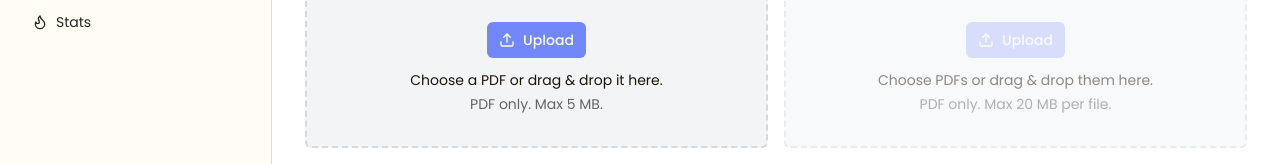
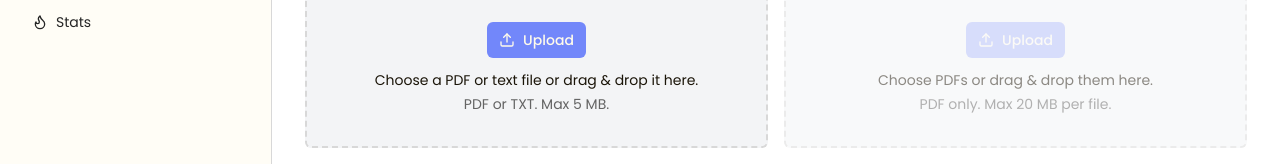
Before and after one commit to kurilpratik/hirewise, a React (Vite) app in the folder client/: page /jobs/1 in a window 1280 px wide. Both pictures are taken after a click on the tab "Upload Resumes". Shown: the part 278-442 px from the top of the page. Built offline with nearby package versions, Linux system fonts and the light colour scheme; a web font is replaced by a local one.

Commit message:
Add support to upload txt files

```diff
--- a/client/src/components/UploadResumes.jsx
+++ b/client/src/components/UploadResumes.jsx
@@ -16,8 +16,14 @@ const UploadResumes = () => {
   const handleFileSelect = (selectedFile) => {
     if (!selectedFile) return;
 
-    if (selectedFile.type !== "application/pdf") {
-      alert("Please select a PDF file.");
+    const allowedTypes = ["application/pdf", "text/plain"];
+    const allowedExtensions = [".pdf", ".txt"];
+    const fileName = selectedFile.name.toLowerCase();
+    const isValidType = allowedTypes.includes(selectedFile.type);
+    const isValidExtension = allowedExtensions.some(ext => fileName.endsWith(ext));
+
+    if (!isValidType && !isValidExtension) {
+      alert("Please select a PDF or text file.");
       return;
     }
 
@@ -89,17 +95,17 @@ const UploadResumes = () => {
               </Button>
               <div className="text-center">
                 <p className="text-foreground text-sm">
-                  Choose a PDF or drag & drop it here.
+                  Choose a PDF or text file or drag & drop it here.
                 </p>
                 <p className="text-muted-foreground mt-1 text-sm">
-                  PDF only. Max 5 MB.
+                  PDF or TXT. Max 5 MB.
                 </p>
               </div>
             </div>
             <input
               ref={fileInputRef}
               type="file"
-              accept="application/pdf"
+              accept="application/pdf,.txt,text/plain"
               onChange={handleFileInputChange}
               className="hidden"
             />
```
